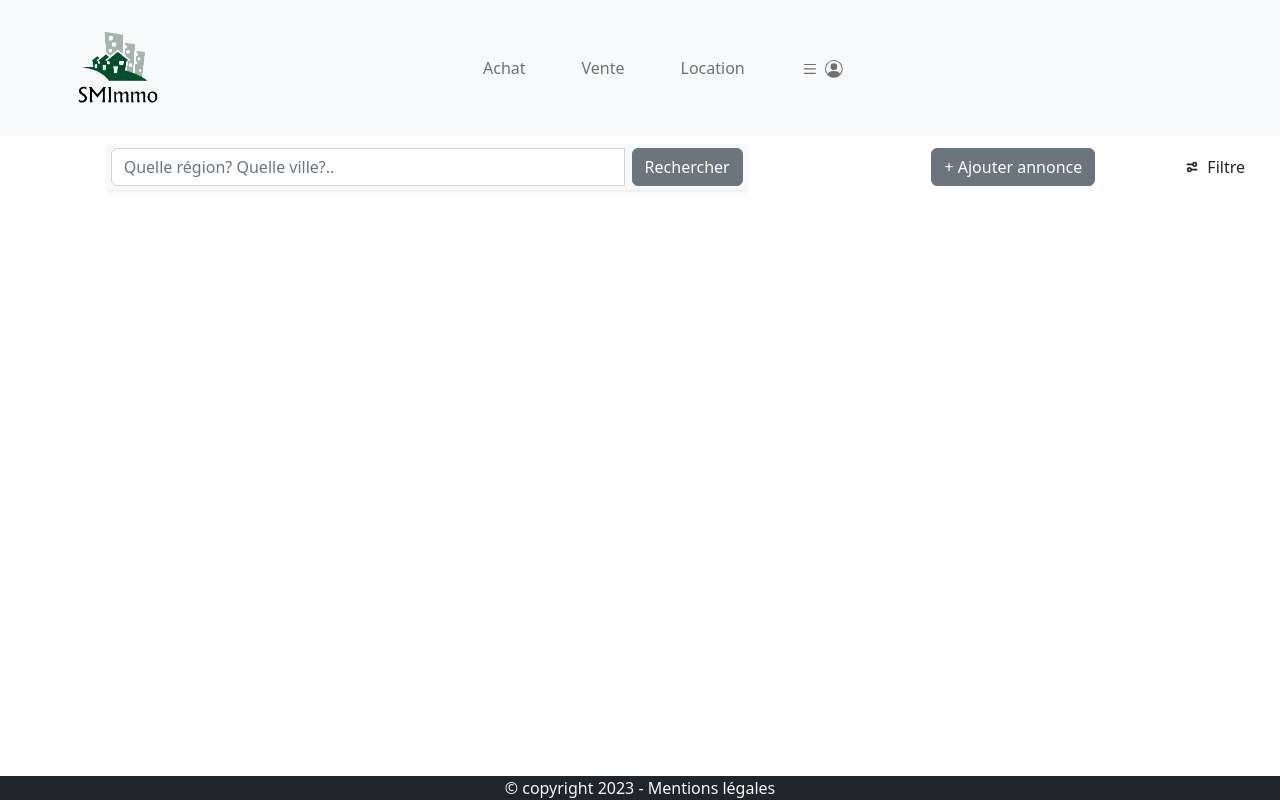
After one commit to SamihaWahsousse/Gestion-agence-immobiliere, a PHP site: page /indexOLD.php in a window 1280 px wide. The commit adds this page. Run offline with PHP 8.4, Linux system fonts and the light colour scheme; data that the repository does not hold is empty.

Commit message:
Version Beta

```diff
--- a/includes/addAnnonce.php
+++ b/includes/addAnnonce.php
@@ -36,8 +36,9 @@ if ($_SERVER['REQUEST_METHOD'] == 'POST') {
         $newAnnonce->ajouteAnnonce();
         $id_annonce = $newAnnonce->getIdAnnonce();
         $image->ajoutePhoto($photo, $id_annonce);
-        // header('location:../index.php');
+        //header('location:../index.php');
         // exit;
+        echo "test";
     }
 }
 
--- /dev/null
+++ b/indexOLD.php
@@ -0,0 +1,218 @@
+<?php
+require_once('bdd/config.php');
+include_once('includes/header.php');
+require_once('lib/afficheannonce.php');
+
+?>
+
+
+
+<body>
+    <!-- je met le script javascript bootstrapp -->
+    <script src="https://cdn.jsdelivr.net/npm/bootstrap@5.2.3/dist/js/bootstrap.bundle.min.js"
+        integrity="sha384-kenU1KFdBIe4zVF0s0G1M5b4hcpxyD9F7jL+jjXkk+Q2h455rYXK/7HAuoJl+0I4" crossorigin="anonymous">
+    </script>
+
+    <!-- ici je fais mon responsive avec bootstrapp -->
+
+    <!--navbar-->
+    <header id="header">
+        <nav class="navbar navbar-expand-lg navbar-light bg-light">
+            <div class="container-fluid">
+                <a href="#" class="navbar-brand">
+                    <img class="logo" src=" ./Logo_POOIMMO.png" alt="logo" width="50%" height="50%">
+                </a>
+
+                <button class="navbar-toggler" type="button" data-bs-toggle="collapse"
+                    data-bs-target="#navbarNavDropdown" aria-controls="navbarNavDropdown" aria-expanded="false"
+                    aria-label="Toggle navigation">
+                    <span class="navbar-toggler-icon"></span>
+                </button>
+
+                <div class="collapse navbar-collapse" id="navbarNavDropdown">
+                    <ul class="navbar-nav mr-auto">
+                        <li class="nav-item ">
+                            <a class="nav-link" aria-current="page" href="#">Achat</a>
+                        </li>
+                        <li class="nav-item ">
+                            <a class="nav-link" href="#">Vente</a>
+                        </li>
+                        <li class="nav-item ">
+                            <a class="nav-link" href="#">Location</a>
+                        </li>
+                        <li class="nav-item dropdown ">
+                            <a class="nav-link dropdown-toggle" href="#" id="navbarDropdownMenuLink" role="button"
+                                data-bs-toggle="dropdown" aria-expanded="false">
+                                <svg xmlns="http://www.w3.org/2000/svg" width="20" height="20" fill="currentColor"
+                                    class="bi bi-list" viewBox="0 0 18 18">
+                                    <path fill-rule="evenodd"
+                                        d="M2.5 12a.5.5 0 0 1 .5-.5h10a.5.5 0 0 1 0 1H3a.5.5 0 0 1-.5-.5zm0-4a.5.5 0 0 1 .5-.5h10a.5.5 0 0 1 0 1H3a.5.5 0 0 1-.5-.5zm0-4a.5.5 0 0 1 .5-.5h10a.5.5 0 0 1 0 1H3a.5.5 0 0 1-.5-.5z" />
+                                </svg>
+                                <svg xmlns="http://www.w3.org/2000/svg" width="20" height="20" fill="currentColor"
+                                    class="bi bi-person-circle" viewBox="0 0 18 18">
+                                    <path d="M11 6a3 3 0 1 1-6 0 3 3 0 0 1 6 0z" />
+                                    <path fill-rule="evenodd"
+                                        d="M0 8a8 8 0 1 1 16 0A8 8 0 0 1 0 8zm8-7a7 7 0 0 0-5.468 11.37C3.242 11.226 4.805 10 8 10s4.757 1.225 5.468 2.37A7 7 0 0 0 8 1z" />
+                                </svg> </a>
+                            <ul class="dropdown-menu" aria-labelledby="navbarDropdownMenuLink">
+                                <li><a class="dropdown-item" href="register.php">S'inscrire</a></li>
+                                <li><a class="dropdown-item" href="login.php">Se connecter</a></li>
+                                <li><a class="dropdown-item" href="logout.php">se déconnecter</a></li>
+                            </ul>
+                        </li>
+                    </ul>
+                </div>
+            </div>
+        </nav>
+    </header>
+
+    <!--Searchebar-->
+    <main>
+        <section class="search-bar mt-2">
+            <div class="container-fluid ">
+                <div class="row justify-content-start flex-nowrap align-items-center ">
+                    <div class="col-lg-10 w-50 mx-auto p-1 bg-light shadow-sm">
+                        <form action="search.php" method="POST">
+                            <div class="input-group">
+                                <input type="text" name="search" placeholder="Quelle région? Quelle ville?.."
+                                    class="form-control me-2">
+                                <div class="input-group-append">
+                                    <!-- Bouton rechercher -->
+                                    <div class="btn-group">
+                                        <button type="submit" class="btn btn-secondary" name="submit_search">
+                                            Rechercher
+                                        </button>
+                                    </div>
+                                </div>
+                            </div>
+                        </form>
+                    </div>
+                    <!--Bouton ajouter annonce-->
+                    <div class="col-lg-1 w-25 text-center flex-end">
+                        <a href="includes/addAnnonce.php" class="btn btn-secondary" type="button">
+                            + Ajouter annonce
+                        </a>
+                    </div>
+                    <div class="col-1 d-flex align-items-center justify-content-start">
+                        <svg viewBox="0 0 16 16" xmlns="http://www.w3.org/2000/svg"
+                            style="display:block;height:14px;width:14px;fill:currentColor" aria-hidden="true"
+                            role="presentation" focusable="false">
+                            <path
+                                d="M5 8c1.306 0 2.418.835 2.83 2H14v2H7.829A3.001 3.001 0 1 1 5 8zm0 2a1 1 0 1 0 0 2 1 1 0 0 0 0-2zm6-8a3 3 0 1 1-2.829 4H2V4h6.17A3.001 3.001 0 0 1 11 2zm0 2a1 1 0 1 0 0 2 1 1 0 0 0 0-2z">
+                            </path>
+                        </svg>
+                        <p class="mb-0 ms-2">Filtre</p>
+
+                    </div>
+
+                </div>
+
+            </div>
+
+        </section>
+
+
+        <section>
+            <?php if (isset($_GET['page'])) {
+                $page = $_GET['page'];
+                afficheAnnonce($page, 6);
+            } else {
+                afficheAnnonce(1, 6);
+            }
+            ?>
+
+
+        </section>
+        <!--Modal Ajouter annonce -->
+
+        <div class="modal fade" id="modalAddAnnonce" data-bs-backdrop="static" data-bs-keyboard="false" tabindex="-1"
+            aria-labelledby="staticBackdropLabel" aria-hidden="true">
+            <div class="modal-dialog modal-dialog-centered">
+                <div class="modal-content">
+                    <div class="modal-header">
+                        <h1 class="modal-title fs-5" id="staticBackdropLabel">Ajout nouvelle annonce</h1>
+                        <button type="button" class="btn-close" data-bs-dismiss="modal" aria-label="fermer"></button>
+                    </div>
+                    <div class="modal-body">
+                        <form method="post" class=" text-center " id="formAddAnnonce">
+                            <div class="mb-2 form-floating">
+                                <input type="text" class="form-control" id="inputAnnonce"
+                                    placeholder="Saisissez titre de votre annonce" name="inputAnnonce">
+                                <label for="inputAnnonce" class="form-label">Titre</label>
+                            </div>
+
+                            <div class="mb-2 form-floating mt-2">
+                                <input type="text" class="form-control" id="inputDescription"
+                                    placeholder="Saisissez la description" name="inputDescription">
+                                <label for="inputDescription" class="form-label">Description</label>
+                            </div>
+
+                            <div class="mb-2 form-floating mt-2">
+                                <input type="text" class="form-control" id="inputDate" placeholder="DD/MM/YYYY"
+                                    name="inputDate">
+                                <label for="inputDate" class="form-label">Date annonce</label>
+                            </div>
+                            <div class="mb-2 form-floating mt-2">
+                                <input type="text" class="form-control" id="inputPrice"
+                                    placeholder="Saisissez le prix de logement" name="inputPrice">
+                                <label for="inputPrice" class="form-label">Prix</label>
+                            </div>
+
+                        </form>
+                        <div class="modal-footer">
+                            <button type="button" class="btn btn-secondary" data-bs-dismiss="modal">Close</button>
+                            <button type="submit" form="formAddFood" class="btn btn-primary"
+                                id="btnAddAnnonce">Ajouter</button>
+                        </div>
+                    </div>
+                </div>
+            </div>
+        </div>
+
+
+
+
+
+
+
+    </main>
+
+
+
+
+
+
+
+
+
+
+
+
+
+
+
+
+
+
+
+
+
+
+
+
+
+    <footer class="my-auto ">
+        <div class="row">
+            <div class="col-sm mb-0">
+                <p class="text-center text-light bg-dark mb-0"> © copyright 2023 - Mentions légales</p>
+            </div>
+
+        </div>
+
+    </footer>
+
+
+</body>
+
+
+</html>
--- a/lib/afficheannonce.php
+++ b/lib/afficheannonce.php
@@ -24,7 +24,7 @@ function afficheAnnonce($page, $itemsPerPage){
                     echo '<div class="card-body">';
                     echo '<h5 class="card-title">' . $row['titre'] . '</h5>';
                     echo '<p class="card-text">' . $row['description'] . '</p>';
-                    echo '<p class="card-text">' . $row['prix'] . '</p>';
+                    echo '<p class="card-text">' . $row['prix'] . '€'. '</p>';
                     echo '</div>';
                     echo '</div>';
                     echo '</div>';
@@ -46,4 +46,3 @@ function afficheAnnonce($page, $itemsPerPage){
                 echo '</ul>';
                 echo '</nav>';
 }
-?>
--- a/lib/operationPhoto.php
+++ b/lib/operationPhoto.php
@@ -22,7 +22,7 @@ class operationPhoto
                 if ($stmt->rowCount() > 0) {
                     throw new Exception("File already exists");
                 }
-                if ($files['size'][$i] > 0 && $files['size'][$i] <= 10000000) {
+                if ($files['size'][$i] > 0 && $files['size'][$i] <= 500000000) {
                     if (exif_imagetype($files['tmp_name'][$i]) == IMAGETYPE_JPEG) {
                         $file_tmp = $files['tmp_name'][$i];
                         $file_destination = '../uploads/' . $file_name;
--- a/login.php
+++ b/login.php
@@ -33,7 +33,6 @@
     if ($_SERVER['REQUEST_METHOD'] === 'POST') {
         $email = $_POST['email'];
         $password = $_POST['password'];
-
         $user->login($email, $password);
     }
 
```
Also changed, not shown: index.php (+52 -10 lines), lib/user.php (+6 -4 lines), logout.php (added, +7 -0 lines), uploads/appartement (1).jpg (added), uploads/appartement (2).jpg (added), uploads/appartement (6).jpg (added), uploads/appartement (7).jpg (added), uploads/maison (1).jpg (added), 2 other files.
